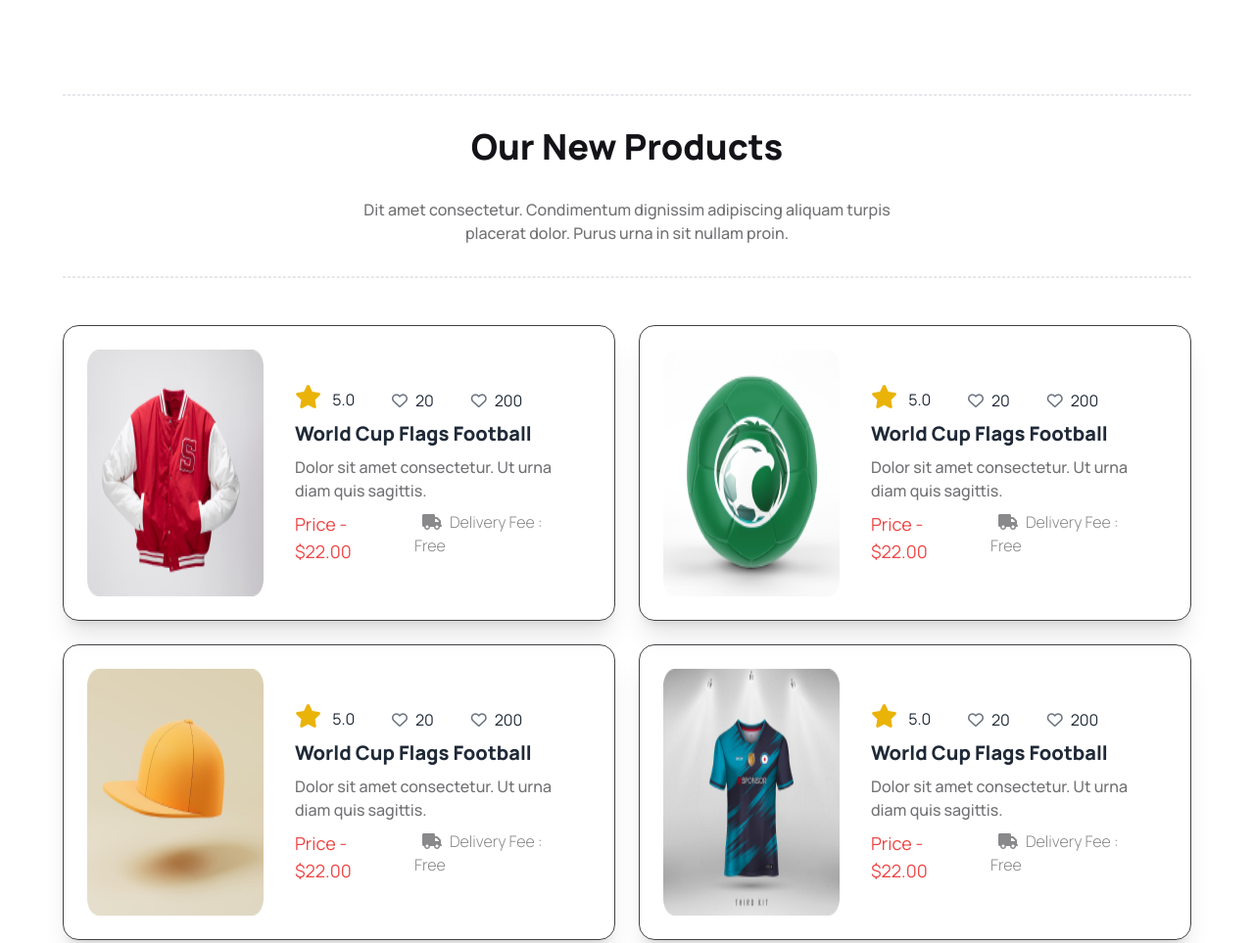
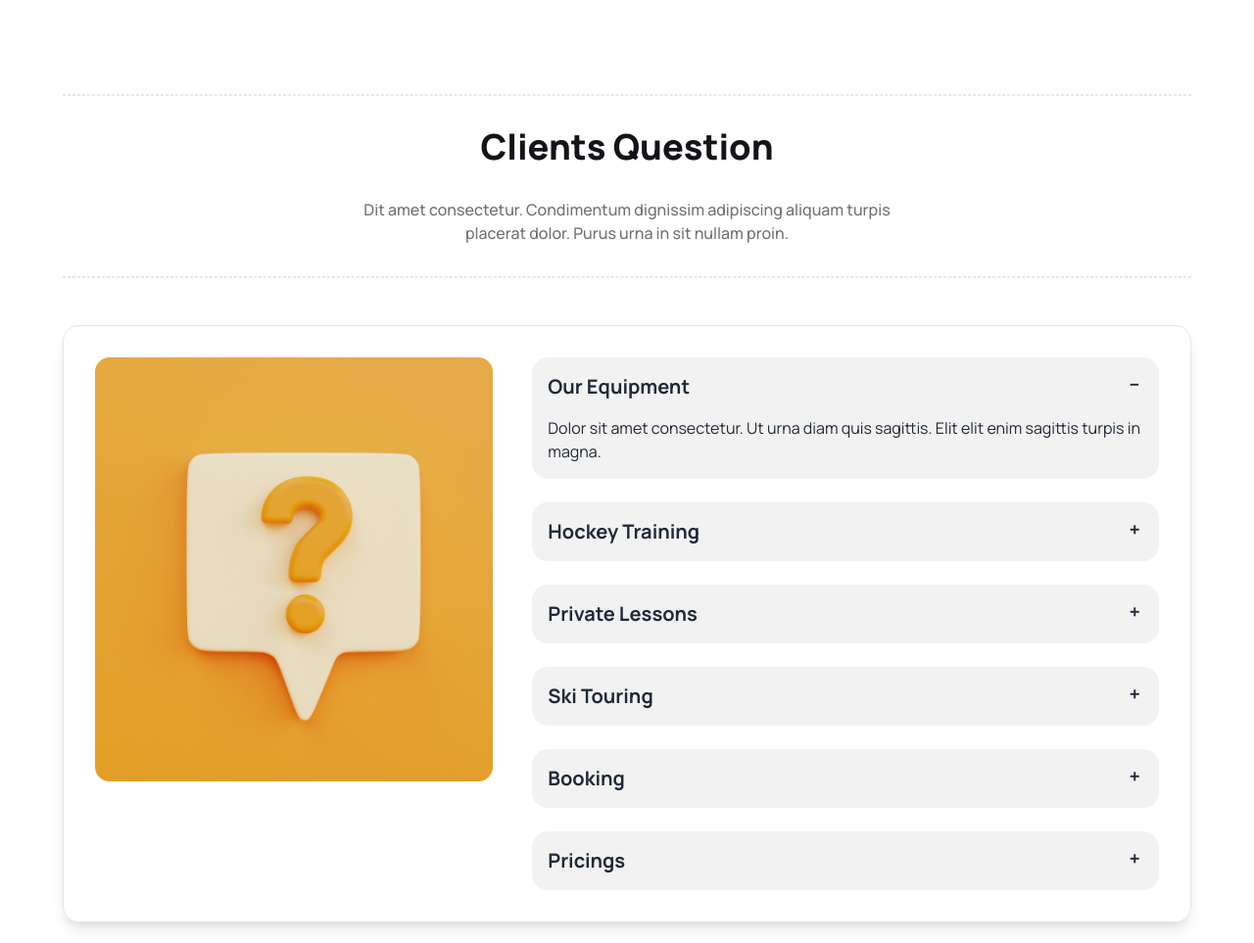
Before and after one commit to mdsaifulislamrafel/Hockeys-webside, a plain HTML site: page index.html in a window 1280 px wide. Shown: the top 963 px of the page at 98% size. Drawn offline with nearby package versions, Linux system fonts and the light colour scheme.

Commit message:
clients question section end

```diff
--- a/index.html
+++ b/index.html
@@ -205,7 +205,7 @@
         <!-- Program Sections end -->
 
         <!-- Our New Products section start -->
-        <section>
+        <section class="hide">
             <div class="text-center space-y-8 mb-12">
                 <hr class="border border-dashed">
                 <h2 class="text-[#131318] text-4xl font-extrabold">Our New Products</h2>
@@ -222,11 +222,14 @@
                         <div class="card-body">
                             <div class="flex items-center md:items-end">
                                 <p><span><i class="fa-solid fa-star text-yellow-500 text-2xl pr-2"></i></span> 5.0</p>
-                                <p><span class="text-base text-gray-500 pr-2"><i class="fa-regular fa-heart"></i></span>20</p>
-                                <p><span class="text-base text-gray-500 pr-2"><i class="fa-regular fa-heart"></i></span>200</p>
+                                <p><span class="text-base text-gray-500 pr-2"><i
+                                            class="fa-regular fa-heart"></i></span>20</p>
+                                <p><span class="text-base text-gray-500 pr-2"><i
+                                            class="fa-regular fa-heart"></i></span>200</p>
                             </div>
                             <h2 class="text-xl font-extrabold">World Cup Flags Football</h2>
-                            <p class="text-base font-medium text-[#13131899]">Dolor sit amet consectetur. Ut urna diam quis sagittis.</p>
+                            <p class="text-base font-medium text-[#13131899]">Dolor sit amet consectetur. Ut urna diam
+                                quis sagittis.</p>
                             <div class="flex flex-col lg:flex-row gap-1 lg:gap-5">
                                 <h4 class="text-lg text-red-500 font-normal">Price - $22.00</h4>
                                 <h4 class="text-[#89898B] font-light"><span class="px-2"><i
@@ -242,11 +245,14 @@
                         <div class="card-body">
                             <div class="flex items-center md:items-end">
                                 <p><span><i class="fa-solid fa-star text-yellow-500 text-2xl pr-2"></i></span> 5.0</p>
-                                <p><span class="text-base text-gray-500 pr-2"><i class="fa-regular fa-heart"></i></span>20</p>
-                                <p><span class="text-base text-gray-500 pr-2"><i class="fa-regular fa-heart"></i></span>200</p>
+                                <p><span class="text-base text-gray-500 pr-2"><i
+                                            class="fa-regular fa-heart"></i></span>20</p>
+                                <p><span class="text-base text-gray-500 pr-2"><i
+                                            class="fa-regular fa-heart"></i></span>200</p>
                             </div>
                             <h2 class="text-xl font-extrabold">World Cup Flags Football</h2>
-                            <p class="text-base font-medium text-[#13131899]">Dolor sit amet consectetur. Ut urna diam quis sagittis.</p>
+                            <p class="text-base font-medium text-[#13131899]">Dolor sit amet consectetur. Ut urna diam
+                                quis sagittis.</p>
                             <div class="flex flex-col lg:flex-row gap-1 lg:gap-5">
                                 <h4 class="text-lg text-red-500 font-normal">Price - $22.00</h4>
                                 <h4 class="text-[#89898B] font-light"><span class="px-2"><i
@@ -265,11 +271,14 @@
                         <div class="card-body">
                             <div class="flex items-center md:items-end">
                                 <p><span><i class="fa-solid fa-star text-yellow-500 text-2xl pr-2"></i></span> 5.0</p>
-                                <p><span class="text-base text-gray-500 pr-2"><i class="fa-regular fa-heart"></i></span>20</p>
-                                <p><span class="text-base text-gray-500 pr-2"><i class="fa-regular fa-heart"></i></span>200</p>
+                                <p><span class="text-base text-gray-500 pr-2"><i
+                                            class="fa-regular fa-heart"></i></span>20</p>
+                                <p><span class="text-base text-gray-500 pr-2"><i
+                                            class="fa-regular fa-heart"></i></span>200</p>
                             </div>
                             <h2 class="text-xl font-extrabold">World Cup Flags Football</h2>
-                            <p class="text-base font-medium text-[#13131899]">Dolor sit amet consectetur. Ut urna diam quis sagittis.</p>
+                            <p class="text-base font-medium text-[#13131899]">Dolor sit amet consectetur. Ut urna diam
+                                quis sagittis.</p>
                             <div class="flex flex-col lg:flex-row gap-1 lg:gap-5">
                                 <h4 class="text-lg text-red-500 font-normal">Price - $22.00</h4>
                                 <h4 class="text-[#89898B] font-light"><span class="px-2"><i
@@ -285,11 +294,14 @@
                         <div class="card-body">
                             <div class="flex items-center md:items-end">
                                 <p><span><i class="fa-solid fa-star text-yellow-500 text-2xl pr-2"></i></span> 5.0</p>
-                                <p><span class="text-base text-gray-500 pr-2"><i class="fa-regular fa-heart"></i></span>20</p>
-                                <p><span class="text-base text-gray-500 pr-2"><i class="fa-regular fa-heart"></i></span>200</p>
+                                <p><span class="text-base text-gray-500 pr-2"><i
+                                            class="fa-regular fa-heart"></i></span>20</p>
+                                <p><span class="text-base text-gray-500 pr-2"><i
+                                            class="fa-regular fa-heart"></i></span>200</p>
                             </div>
                             <h2 class="text-xl font-extrabold">World Cup Flags Football</h2>
-                            <p class="text-base font-medium text-[#13131899]">Dolor sit amet consectetur. Ut urna diam quis sagittis.</p>
+                            <p class="text-base font-medium text-[#13131899]">Dolor sit amet consectetur. Ut urna diam
+                                quis sagittis.</p>
                             <div class="flex flex-col lg:flex-row gap-1 lg:gap-5">
                                 <h4 class="text-lg text-red-500 font-normal">Price - $22.00</h4>
                                 <h4 class="text-[#89898B] font-light"><span class="px-2"><i
@@ -308,11 +320,14 @@
                         <div class="card-body">
                             <div class="flex items-center md:items-end">
                                 <p><span><i class="fa-solid fa-star text-yellow-500 text-2xl pr-2"></i></span> 5.0</p>
-                                <p><span class="text-base text-gray-500 pr-2"><i class="fa-regular fa-heart"></i></span>20</p>
-                                <p><span class="text-base text-gray-500 pr-2"><i class="fa-regular fa-heart"></i></span>200</p>
+                                <p><span class="text-base text-gray-500 pr-2"><i
+                                            class="fa-regular fa-heart"></i></span>20</p>
+                                <p><span class="text-base text-gray-500 pr-2"><i
+                                            class="fa-regular fa-heart"></i></span>200</p>
                             </div>
                             <h2 class="text-xl font-extrabold">World Cup Flags Football</h2>
-                            <p class="text-base font-medium text-[#13131899]">Dolor sit amet consectetur. Ut urna diam quis sagittis.</p>
+                            <p class="text-base font-medium text-[#13131899]">Dolor sit amet consectetur. Ut urna diam
+                                quis sagittis.</p>
                             <div class="flex flex-col lg:flex-row gap-1 lg:gap-5">
                                 <h4 class="text-lg text-red-500 font-normal">Price - $22.00</h4>
                                 <h4 class="text-[#89898B] font-light"><span class="px-2"><i
@@ -328,11 +343,14 @@
                         <div class="card-body">
                             <div class="flex items-center md:items-end">
                                 <p><span><i class="fa-solid fa-star text-yellow-500 text-2xl pr-2"></i></span> 5.0</p>
-                                <p><span class="text-base text-gray-500 pr-2"><i class="fa-regular fa-heart"></i></span>20</p>
-                                <p><span class="text-base text-gray-500 pr-2"><i class="fa-regular fa-heart"></i></span>200</p>
+                                <p><span class="text-base text-gray-500 pr-2"><i
+                                            class="fa-regular fa-heart"></i></span>20</p>
+                                <p><span class="text-base text-gray-500 pr-2"><i
+                                            class="fa-regular fa-heart"></i></span>200</p>
                             </div>
                             <h2 class="text-xl font-extrabold">World Cup Flags Football</h2>
-                            <p class="text-base font-medium text-[#13131899]">Dolor sit amet consectetur. Ut urna diam quis sagittis.</p>
+                            <p class="text-base font-medium text-[#13131899]">Dolor sit amet consectetur. Ut urna diam
+                                quis sagittis.</p>
                             <div class="flex flex-col lg:flex-row gap-1 lg:gap-5">
                                 <h4 class="text-lg text-red-500 font-normal">Price - $22.00</h4>
                                 <h4 class="text-[#89898B] font-light"><span class="px-2"><i
@@ -342,10 +360,80 @@
                     </div>
                 </div>
             </div>
-
         </section>
         <!-- Our New Products section end -->
 
+        <!-- Clients Question section start -->
+        <section>
+            <div class="text-center space-y-8 mb-12">
+                <hr class="border border-dashed">
+                <h2 class="text-[#131318] text-4xl font-extrabold">Clients Question</h2>
+                <p class="text-[#13131899] font-medium lg:w-[600px] mx-auto">Dit amet consectetur. Condimentum dignissim adipiscing aliquam turpis placerat dolor. Purus urna in sit nullam proin. </p>
+                <hr class="border border-dashed">
+            </div>
+            <div class="flex justify-center flex-col lg:flex-row gap-10 border p-8 rounded-2xl shadow-lg">
+                <div>
+                    <img src="./images/11.png" alt="">
+                </div>
+                <div class="space-y-1 lg:space-y-6">
+                    <div class="collapse collapse-plus bg-base-200">
+                        <input type="radio" name="my-accordion-3" checked="checked" />
+                        <div class="collapse-title text-xl font-bold">
+                            Our Equipment
+                        </div>
+                        <div class="collapse-content">
+                          <p>Dolor sit amet consectetur. Ut urna diam quis sagittis. Elit elit enim sagittis turpis in magna.</p>
+                        </div>
+                      </div>
+                      <div class="collapse collapse-plus bg-base-200">
+                        <input type="radio" name="my-accordion-3" />
+                        <div class="collapse-title text-xl font-bold">
+                            Hockey Training
+                        </div>
+                        <div class="collapse-content">
+                          <p>hello</p>
+                        </div>
+                      </div>
+                      <div class="collapse collapse-plus bg-base-200">
+                        <input type="radio" name="my-accordion-3" />
+                        <div class="collapse-title text-xl font-bold">
+                            Private Lessons
+                        </div>
+                        <div class="collapse-content">
+                          <p>hello</p>
+                        </div>
+                      </div>
+                      <div class="collapse collapse-plus bg-base-200">
+                        <input type="radio" name="my-accordion-3" />
+                        <div class="collapse-title text-xl font-bold">
+                            Ski Touring
+                        </div>
+                        <div class="collapse-content">
+                          <p>hello</p>
+                        </div>
+                      </div>
+                      <div class="collapse collapse-plus bg-base-200">
+                        <input type="radio" name="my-accordion-3" />
+                        <div class="collapse-title text-xl font-bold">
+                            Booking
+                        </div>
+                        <div class="collapse-content">
+                          <p>hello</p>
+                        </div>
+                      </div>
+                      <div class="collapse collapse-plus bg-base-200">
+                        <input type="radio" name="my-accordion-3" />
+                        <div class="collapse-title text-xl font-bold">
+                            Pricings
+                        </div>
+                        <div class="collapse-content">
+                          <p>hello</p>
+                        </div>
+                      </div>
+                </div>
+            </div>
+        </section>
+        <!-- Clients Question section end -->
 
     </main>
 
```
